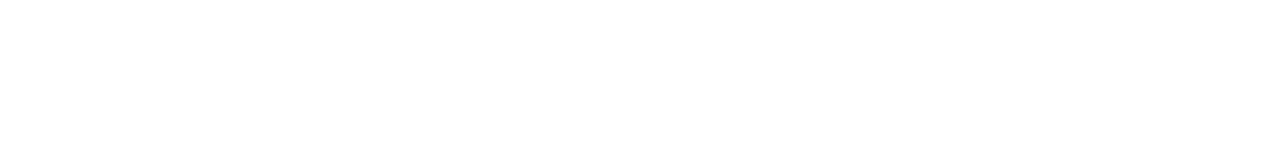
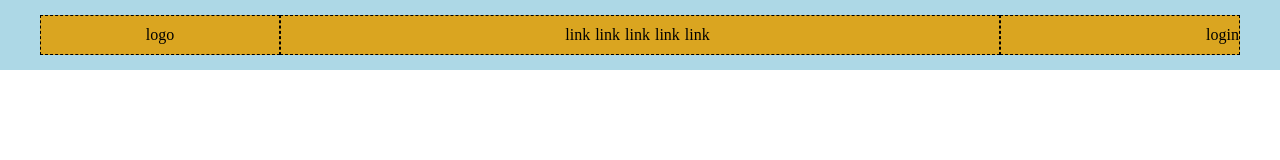
Before and after one commit to Chiaravalle04/htmlcss-struttura-discord, a plain HTML site: page index.html in a window 1280 px wide. Drawn offline with Linux system fonts and the light colour scheme.

Commit message:
add struttura header + debug

```diff
--- a/css/style.css
+++ b/css/style.css
@@ -4,3 +4,81 @@
     padding: 0;
     box-sizing: border-box;
 }
+
+/* STRUTTURA HEADER */
+header {
+    min-height: 70px;
+}
+
+.container-header {
+    margin: 0 auto;
+    min-height: 70px;
+    max-width: 1200px;
+    display: flex;
+    align-items: center;
+}
+
+.logo, .login {
+    width: 25%;
+    height: 40px;
+    display: flex;
+    align-items: center;
+    justify-content: center;
+}
+
+.logo {
+    display: flex;
+    align-items: center;
+}
+
+.link {
+    width: 75%;
+    height: 40px;
+    display: flex;
+    align-items: center;
+    justify-content: center;
+}
+
+.link ul {
+    display: flex;
+    list-style-type: none;
+}
+
+.container-header .link a {
+    margin-right: 5px;
+    text-decoration: none;
+    color: black;
+}
+
+.login {
+    display: flex;
+    align-items: center;
+    justify-content: flex-end;
+}
+
+
+
+
+
+
+
+
+/* DEBUG */
+.debug header {
+    background-color: #add8e6;
+}
+
+.debug .logo {
+    background-color: #daa520;
+    border: 1px dashed black;
+}
+
+.debug .link {
+    background-color: #daa520;
+    border: 1px dashed black;
+}
+
+.debug .login {
+    background-color: #daa520;
+    border: 1px dashed black;
+}
--- a/index.html
+++ b/index.html
@@ -7,7 +7,45 @@
     <link rel="stylesheet" href="css/style.css" class="css">
     <title>Struttura Discord</title>
 </head>
-    <body>
+
+    <body class="debug">
+
+        <!-- STRUTTURA HEADER -->
+        <header>
+
+            <div class="container-header">
+
+                <div class="logo">logo</div>
+
+                <nav class="link">
+
+                    <ul>
+
+                        <li>
+                            <a href="#">link</a>
+                        </li>
+                        <li>
+                            <a href="#">link</a>
+                        </li>
+                        <li>
+                            <a href="#">link</a>
+                        </li>
+                        <li>
+                            <a href="#">link</a>
+                        </li>
+                        <li>
+                            <a href="#">link</a>
+                        </li>
+
+                    </ul>
+
+                </nav>
+
+                <div class="login">login</div>
+
+            </div>
+
+        </header>
 
     </body>
 </html>
```
